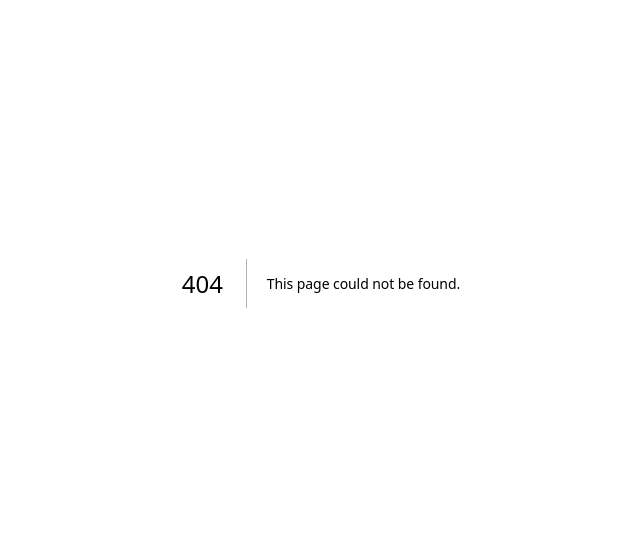
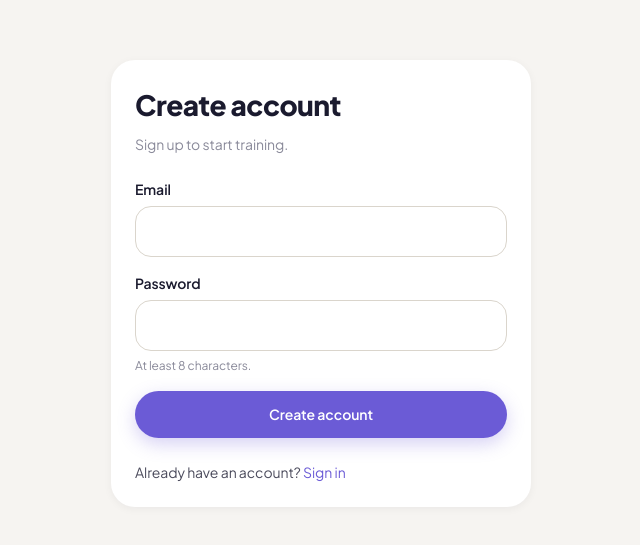
Before and after one commit to agustinadeadamo/whetstone-app, a Next.js app: page /signup in a window 1280 px wide. Before the commit this address had no page. Shown: the part 117-662 px from the top of the page, without its empty margins (319-959 px from the left). Built offline with nearby package versions, Linux system fonts and the light colour scheme.

Commit message:
feat(auth): login, signup, and account screens

```diff
--- /dev/null
+++ b/src/app/(account)/_components/login-form.tsx
@@ -0,0 +1,57 @@
+'use client';
+
+import { useActionState } from 'react';
+
+import { signIn, type AuthState } from '@/lib/auth-actions';
+
+export function LoginForm() {
+  const [state, action, pending] = useActionState<AuthState, FormData>(
+    signIn,
+    null,
+  );
+
+  return (
+    <form action={action} style={{ display: 'grid', gap: 'var(--s-4)' }}>
+      <div className="field">
+        <label htmlFor="email">Email</label>
+        <input
+          className="input"
+          id="email"
+          name="email"
+          type="email"
+          autoComplete="email"
+          required
+        />
+      </div>
+      <div className="field">
+        <label htmlFor="password">Password</label>
+        <input
+          className="input"
+          id="password"
+          name="password"
+          type="password"
+          autoComplete="current-password"
+          required
+        />
+      </div>
+
+      {state && 'error' in state && (
+        <p
+          role="alert"
+          style={{ color: 'var(--c-error)', fontSize: 'var(--t-sm)', margin: 0 }}
+        >
+          {state.error}
+        </p>
+      )}
+
+      <button
+        className="btn btn--primary"
+        type="submit"
+        disabled={pending}
+        style={{ justifyContent: 'center' }}
+      >
+        {pending ? 'Signing in…' : 'Sign in'}
+      </button>
+    </form>
+  );
+}
--- /dev/null
+++ b/src/app/(account)/_components/signup-form.tsx
@@ -0,0 +1,73 @@
+'use client';
+
+import { useActionState } from 'react';
+
+import { signUp, type AuthState } from '@/lib/auth-actions';
+
+export function SignupForm() {
+  const [state, action, pending] = useActionState<AuthState, FormData>(
+    signUp,
+    null,
+  );
+
+  if (state && 'ok' in state) {
+    return (
+      <p
+        role="status"
+        style={{
+          color: 'var(--c-success)',
+          fontSize: 'var(--t-sm)',
+          margin: 0,
+        }}
+      >
+        {state.message}
+      </p>
+    );
+  }
+
+  return (
+    <form action={action} style={{ display: 'grid', gap: 'var(--s-4)' }}>
+      <div className="field">
+        <label htmlFor="email">Email</label>
+        <input
+          className="input"
+          id="email"
+          name="email"
+          type="email"
+          autoComplete="email"
+          required
+        />
+      </div>
+      <div className="field">
+        <label htmlFor="password">Password</label>
+        <input
+          className="input"
+          id="password"
+          name="password"
+          type="password"
+          autoComplete="new-password"
+          required
+        />
+        <span className="hint">At least 8 characters.</span>
+      </div>
+
+      {state && 'error' in state && (
+        <p
+          role="alert"
+          style={{ color: 'var(--c-error)', fontSize: 'var(--t-sm)', margin: 0 }}
+        >
+          {state.error}
+        </p>
+      )}
+
+      <button
+        className="btn btn--primary"
+        type="submit"
+        disabled={pending}
+        style={{ justifyContent: 'center' }}
+      >
+        {pending ? 'Creating account…' : 'Create account'}
+      </button>
+    </form>
+  );
+}
--- /dev/null
+++ b/src/app/(account)/account/page.tsx
@@ -0,0 +1,44 @@
+import { redirect } from 'next/navigation';
+
+import { getUser } from '@/lib/auth';
+import { signOut } from '@/lib/auth-actions';
+
+export const metadata = { title: 'My account · Whetstone' };
+
+export default async function AccountPage() {
+  const user = await getUser();
+  if (!user) {
+    redirect('/login');
+  }
+
+  return (
+    <div className="card">
+      <h1
+        style={{
+          fontFamily: 'var(--f-display)',
+          fontWeight: 'var(--w-xbold)',
+          fontSize: 'var(--t-xl)',
+          letterSpacing: 'var(--tr-tight)',
+          margin: '0 0 var(--s-4)',
+        }}
+      >
+        My account
+      </h1>
+
+      <p style={{ fontSize: 'var(--t-sm)', color: 'var(--c-ink-2)', margin: 0 }}>
+        Signed in as{' '}
+        <strong style={{ color: 'var(--c-ink)' }}>{user.email}</strong>.
+      </p>
+
+      <form action={signOut} style={{ marginTop: 'var(--s-6)' }}>
+        <button
+          className="btn btn--outline"
+          type="submit"
+          style={{ justifyContent: 'center', width: '100%' }}
+        >
+          Sign out
+        </button>
+      </form>
+    </div>
+  );
+}
--- /dev/null
+++ b/src/app/(account)/layout.tsx
@@ -0,0 +1,20 @@
+/**
+ * Centered, single-column shell for the account/auth screens. Uses design
+ * tokens from globals.css — no hardcoded colors.
+ */
+export default function AccountLayout({
+  children,
+}: Readonly<{ children: React.ReactNode }>) {
+  return (
+    <main
+      style={{
+        minHeight: '100dvh',
+        display: 'grid',
+        placeItems: 'center',
+        padding: 'var(--s-6)',
+      }}
+    >
+      <div style={{ width: '100%', maxWidth: '420px' }}>{children}</div>
+    </main>
+  );
+}
--- /dev/null
+++ b/src/app/(account)/login/page.tsx
@@ -0,0 +1,47 @@
+import Link from 'next/link';
+
+import { LoginForm } from '../_components/login-form';
+
+export const metadata = { title: 'Sign in · Whetstone' };
+
+export default function LoginPage() {
+  return (
+    <div className="card">
+      <h1
+        style={{
+          fontFamily: 'var(--f-display)',
+          fontWeight: 'var(--w-xbold)',
+          fontSize: 'var(--t-xl)',
+          letterSpacing: 'var(--tr-tight)',
+          margin: '0 0 var(--s-2)',
+        }}
+      >
+        Sign in
+      </h1>
+      <p
+        style={{
+          color: 'var(--c-ink-3)',
+          fontSize: 'var(--t-sm)',
+          margin: '0 0 var(--s-6)',
+        }}
+      >
+        Access your Whetstone account.
+      </p>
+
+      <LoginForm />
+
+      <p
+        style={{
+          marginTop: 'var(--s-6)',
+          fontSize: 'var(--t-sm)',
+          color: 'var(--c-ink-2)',
+        }}
+      >
+        Don&apos;t have an account?{' '}
+        <Link href="/signup" style={{ color: 'var(--c-lav-deep)' }}>
+          Create account
+        </Link>
+      </p>
+    </div>
+  );
+}
--- /dev/null
+++ b/src/app/(account)/signup/page.tsx
@@ -0,0 +1,47 @@
+import Link from 'next/link';
+
+import { SignupForm } from '../_components/signup-form';
+
+export const metadata = { title: 'Create account · Whetstone' };
+
+export default function SignupPage() {
+  return (
+    <div className="card">
+      <h1
+        style={{
+          fontFamily: 'var(--f-display)',
+          fontWeight: 'var(--w-xbold)',
+          fontSize: 'var(--t-xl)',
+          letterSpacing: 'var(--tr-tight)',
+          margin: '0 0 var(--s-2)',
+        }}
+      >
+        Create account
+      </h1>
+      <p
+        style={{
+          color: 'var(--c-ink-3)',
+          fontSize: 'var(--t-sm)',
+          margin: '0 0 var(--s-6)',
+        }}
+      >
+        Sign up to start training.
+      </p>
+
+      <SignupForm />
+
+      <p
+        style={{
+          marginTop: 'var(--s-6)',
+          fontSize: 'var(--t-sm)',
+          color: 'var(--c-ink-2)',
+        }}
+      >
+        Already have an account?{' '}
+        <Link href="/login" style={{ color: 'var(--c-lav-deep)' }}>
+          Sign in
+        </Link>
+      </p>
+    </div>
+  );
+}
```
